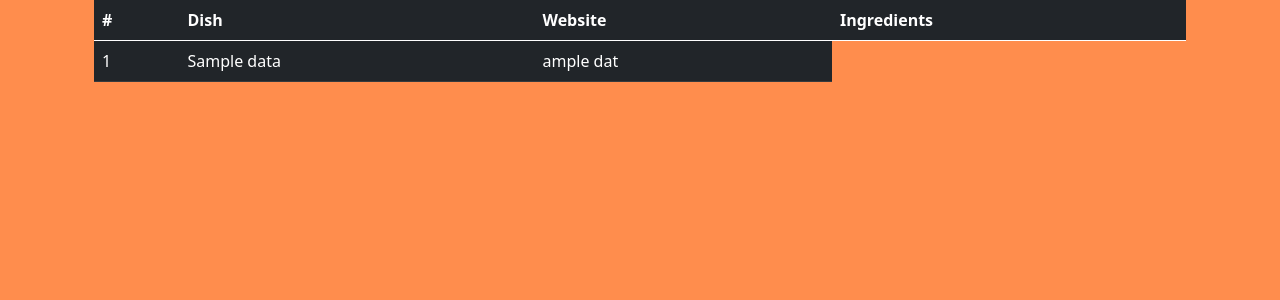
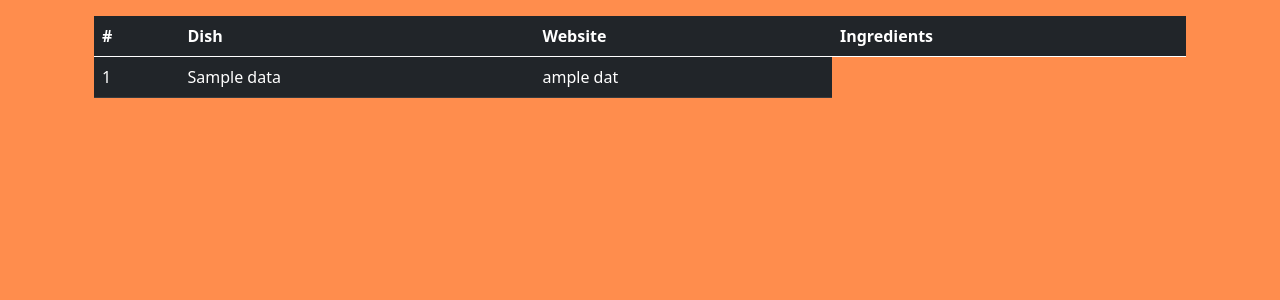
Before and after one commit to dsaragih/mealmate-flask, a Flask app: template website/templates/recommendation.html in a window 1280 px wide. Shown: the part 56-356 px from the top of the page. Run offline with Flask 2, Linux system fonts and the light colour scheme; the template is opened without the code that fills it: most values are stand-ins (such as "Sample title", 1, 10 or a date in 2020); some libraries are stand-ins or nearby versions.

Commit message:
fix table

```diff
--- a/website/templates/recommendation.html
+++ b/website/templates/recommendation.html
@@ -2,8 +2,7 @@
 {% block title %}Home page{% endblock %}
 {% block content %}
 <div class="container-fluid">
-    <div
-    class="table-responsive">
+    <div class="table-responsive mt-3 mb-3">
         <table class="table align-middle table-dark table-hover">
           <thead>
             <tr>
```
